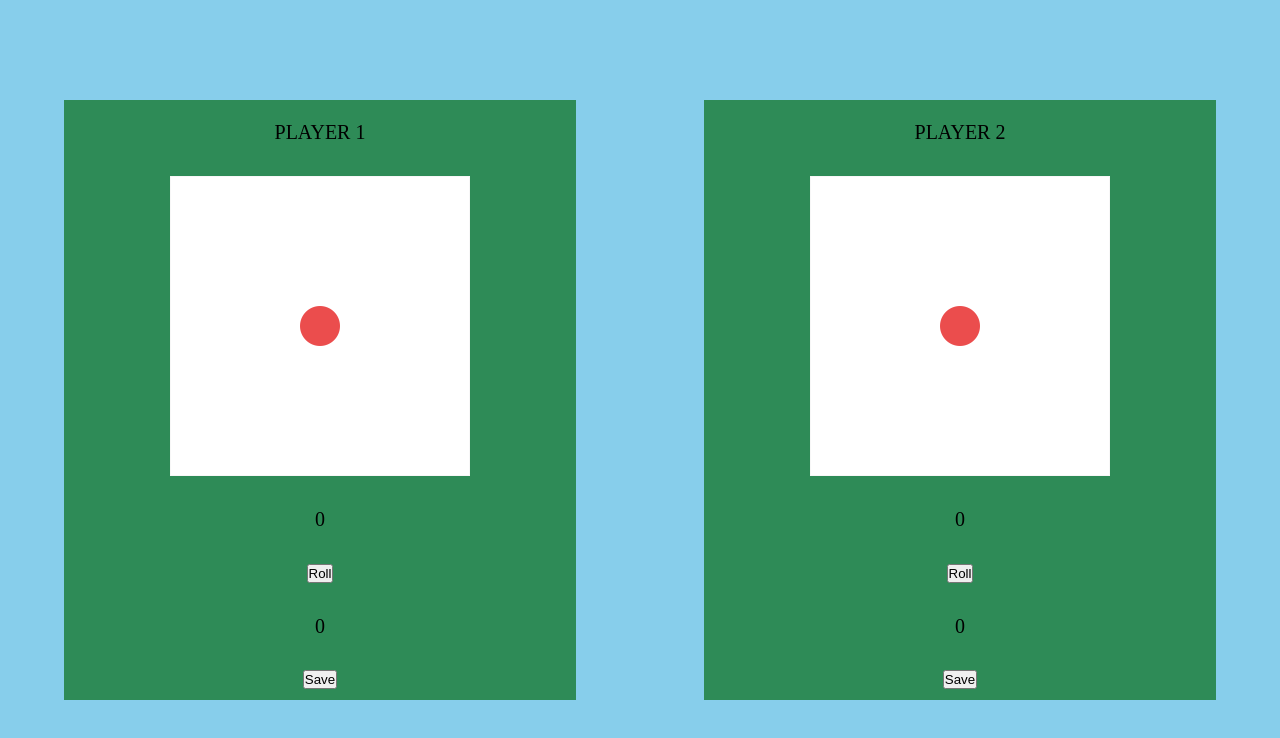
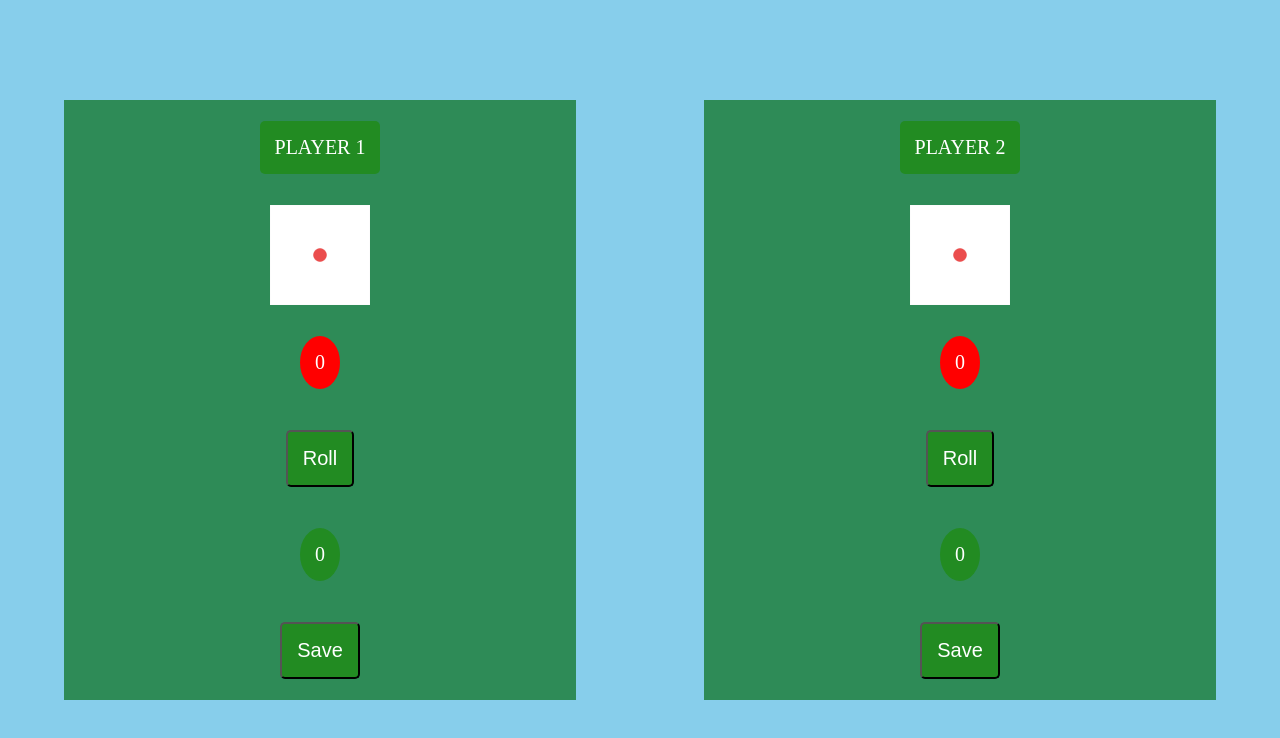
Before and after one commit to miriyan19425/game-pig, a React (Vite) app: page / in a window 1280 px wide. Shown: the top 738 px of the page. Built offline with nearby package versions, Linux system fonts and the light colour scheme.

Commit message:
Update index.css

```diff
--- a/src/index.css
+++ b/src/index.css
@@ -19,14 +19,38 @@ main {
 section{
 	width: 40vw;
 	height: 75vh;
-    	background-color: seagreen;
+    background-color: seagreen;
 	display: flex;
 	flex-direction: column;
 	justify-content: space-around;
 	align-items: center;
 }
 
-p {
-	padding: 1rem;
+img{
+	width: 10rem;
+	height:10rem;
+	object-fit: cover;
+}
+
+button, .name, .zero, .savedPoints {
+	margin: 1rem;
+	padding: 1.5rem;
 	font-size: 2rem;
+	color: white;
 }
+
+button, .name {
+	border-radius: 5px;
+}
+
+.zero, .savedPoints{
+	border-radius: 50%;
+}
+
+button, .name, .savedPoints {
+	background-color: forestgreen;
+}
+
+.zero{
+	background-color: red;
+}
```
